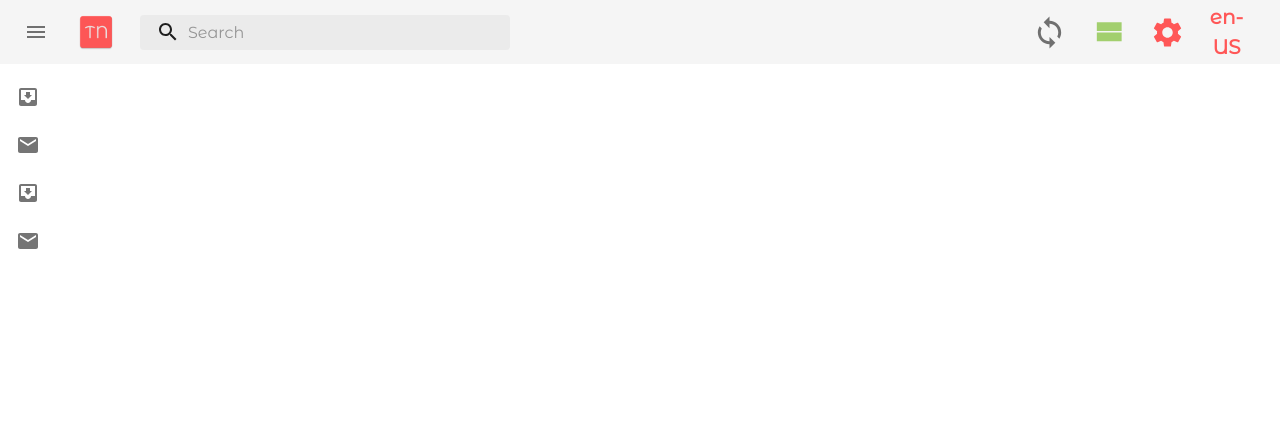
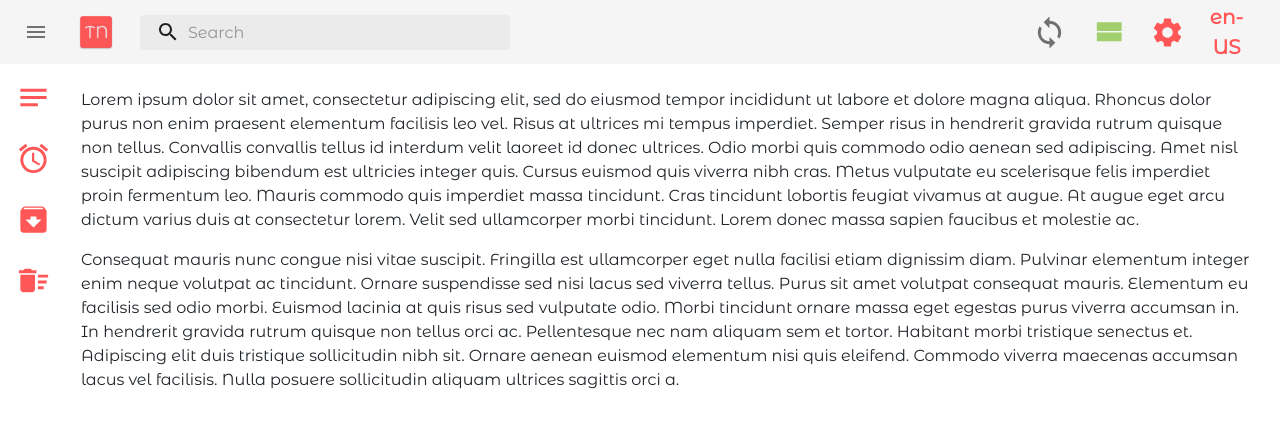
Before and after one commit to talatfarimaz/TakeNote, a React (Create React App) app in the folder frontend/: page / in a window 1280 px wide. Shown: the top 428 px of the page. Built offline with nearby package versions, Linux system fonts and the light colour scheme.

Commit message:
Note adding area created.

```diff
--- a/frontend/src/Components/AppContent.js
+++ b/frontend/src/Components/AppContent.js
@@ -1,15 +1,14 @@
 import React from "react";
-import {Grid} from "@material-ui/core";
 import LeftMenu from "./LeftMenu";
+import AppContentStyle from "../Styles/AppContentStyle";
+import AppDetailedContent from "./AppDetailedContent";
 
 export default function AppContent(props) {
+    const classes = AppContentStyle();
     return (
-        <Grid container>
-            <Grid item xs={1}>
-                <LeftMenu/>
-            </Grid>
-            <Grid item xs={11}>
-            </Grid>
-        </Grid>
+        <div className={classes.root}>
+            <LeftMenu/>
+            <AppDetailedContent/>
+        </div>
     );
 }
--- /dev/null
+++ b/frontend/src/Components/AppDetailedContent.js
@@ -0,0 +1,42 @@
+import React from "react";
+import clsx from "clsx";
+import Typography from "@material-ui/core/Typography";
+import AppDetailedContentStyle from "../Styles/AppDetailedContentStyle";
+import {useSelector} from "react-redux";
+
+export default function AppDetailedContent(props) {
+    const classes = AppDetailedContentStyle();
+    const leftMenuOpenState = useSelector(state => state.app.leftMenuOpenState);
+    return (
+        <main
+            className={clsx(classes.content, {
+                [classes.contentShift]: leftMenuOpenState,
+            })}
+        >
+            <Typography paragraph>
+                Lorem ipsum dolor sit amet, consectetur adipiscing elit, sed do eiusmod tempor incididunt
+                ut labore et dolore magna aliqua. Rhoncus dolor purus non enim praesent elementum
+                facilisis leo vel. Risus at ultrices mi tempus imperdiet. Semper risus in hendrerit
+                gravida rutrum quisque non tellus. Convallis convallis tellus id interdum velit laoreet id
+                donec ultrices. Odio morbi quis commodo odio aenean sed adipiscing. Amet nisl suscipit
+                adipiscing bibendum est ultricies integer quis. Cursus euismod quis viverra nibh cras.
+                Metus vulputate eu scelerisque felis imperdiet proin fermentum leo. Mauris commodo quis
+                imperdiet massa tincidunt. Cras tincidunt lobortis feugiat vivamus at augue. At augue eget
+                arcu dictum varius duis at consectetur lorem. Velit sed ullamcorper morbi tincidunt. Lorem
+                donec massa sapien faucibus et molestie ac.
+            </Typography>
+            <Typography paragraph>
+                Consequat mauris nunc congue nisi vitae suscipit. Fringilla est ullamcorper eget nulla
+                facilisi etiam dignissim diam. Pulvinar elementum integer enim neque volutpat ac
+                tincidunt. Ornare suspendisse sed nisi lacus sed viverra tellus. Purus sit amet volutpat
+                consequat mauris. Elementum eu facilisis sed odio morbi. Euismod lacinia at quis risus sed
+                vulputate odio. Morbi tincidunt ornare massa eget egestas purus viverra accumsan in. In
+                hendrerit gravida rutrum quisque non tellus orci ac. Pellentesque nec nam aliquam sem et
+                tortor. Habitant morbi tristique senectus et. Adipiscing elit duis tristique sollicitudin
+                nibh sit. Ornare aenean euismod elementum nisi quis eleifend. Commodo viverra maecenas
+                accumsan lacus vel facilisis. Nulla posuere sollicitudin aliquam ultrices sagittis orci a.
+            </Typography>
+        </main>
+    );
+
+}
--- a/frontend/src/Components/AppNavbar.js
+++ b/frontend/src/Components/AppNavbar.js
@@ -24,7 +24,6 @@ import TableChartIcon from '@material-ui/icons/TableChart';
 import SettingsIcon from '@material-ui/icons/Settings';
 import SyncIcon from '@material-ui/icons/Sync';
 import ViewStreamIcon from '@material-ui/icons/ViewStream';
-import TranslateIcon from '@material-ui/icons/Translate';
 
 
 function AppNavbar(props) {
--- a/frontend/src/Components/LeftMenu.js
+++ b/frontend/src/Components/LeftMenu.js
@@ -1,115 +1,21 @@
 import React from 'react';
 import clsx from 'clsx';
-import {makeStyles, useTheme} from '@material-ui/core/styles';
 import Drawer from '@material-ui/core/Drawer';
-import AppBar from '@material-ui/core/AppBar';
-import Toolbar from '@material-ui/core/Toolbar';
 import List from '@material-ui/core/List';
-import CssBaseline from '@material-ui/core/CssBaseline';
-import Typography from '@material-ui/core/Typography';
-import Divider from '@material-ui/core/Divider';
-import IconButton from '@material-ui/core/IconButton';
-import MenuIcon from '@material-ui/icons/Menu';
-import ChevronLeftIcon from '@material-ui/icons/ChevronLeft';
-import ChevronRightIcon from '@material-ui/icons/ChevronRight';
 import ListItem from '@material-ui/core/ListItem';
 import ListItemIcon from '@material-ui/core/ListItemIcon';
 import ListItemText from '@material-ui/core/ListItemText';
-import InboxIcon from '@material-ui/icons/MoveToInbox';
-import MailIcon from '@material-ui/icons/Mail';
-import DefaultTheme from "../Themes/DefaultTheme";
-import {Button} from "@material-ui/core";
-import {Container} from "reactstrap";
-import {Link} from "react-router-dom";
-import {connect, useSelector} from 'react-redux';
-import { useDispatch } from 'react-redux';
-
-
-const drawerWidth = 240;
-
-const useStyles = makeStyles((theme) => ({
-    root: {
-        display: 'flex',
-    },
-    appBar: {
-        zIndex: theme.zIndex.drawer + 1,
-        transition: theme.transitions.create(['width', 'margin'], {
-            easing: theme.transitions.easing.sharp,
-            duration: theme.transitions.duration.leavingScreen,
-        }),
-    },
-    appBarShift: {
-        marginLeft: drawerWidth,
-        width: `calc(100% - ${drawerWidth}px)`,
-        transition: theme.transitions.create(['width', 'margin'], {
-            easing: theme.transitions.easing.sharp,
-            duration: theme.transitions.duration.enteringScreen,
-        }),
-    },
-    menuButton: {
-        marginRight: 36,
-    },
-    hide: {
-        display: 'none',
-    },
-    drawer: {
-        width: drawerWidth,
-        flexShrink: 0,
-        whiteSpace: 'nowrap',
-
-    },
-    drawerOpen: {
-        width: drawerWidth,
-        transition: theme.transitions.create('width', {
-            easing: theme.transitions.easing.sharp,
-            duration: theme.transitions.duration.enteringScreen,
-        }),
-        borderRight: "unset",
-        backgroundColor: DefaultTheme.palette.secondary.contrastText,
-        [theme.breakpoints.up('sm')]: {
-            top: "64px"
-        },
-        [theme.breakpoints.only('xs')]: {
-            top: "56px"
-        },
-    },
-    drawerClose: {
-        transition: theme.transitions.create('width', {
-            easing: theme.transitions.easing.sharp,
-            duration: theme.transitions.duration.leavingScreen,
-        }),
-        borderRight: "unset",
-        overflowX: 'hidden',
-        width: theme.spacing(7) + 1,
-        [theme.breakpoints.up('sm')]: {
-            width: theme.spacing(9) + 1,
-        },
-        backgroundColor: DefaultTheme.palette.secondary.contrastText,
-        [theme.breakpoints.up('sm')]: {
-            top: "65px"
-        },
-        [theme.breakpoints.only('xs')]: {
-            top: "57px"
-        },
-    },
-    toolbar: {
-        display: 'flex',
-        alignItems: 'center',
-        justifyContent: 'flex-end',
-        padding: theme.spacing(0, 1),
-        // necessary for content to be below app bar
-        ...theme.mixins.toolbar,
-    },
-    content: {
-        flexGrow: 1,
-        padding: theme.spacing(3),
-    },
-}));
+import {useSelector} from 'react-redux';
+import {useTranslation} from "react-i18next";
+import NotesIcon from '@material-ui/icons/Notes';
+import AccessAlarmIcon from '@material-ui/icons/AccessAlarm';
+import ArchiveIcon from '@material-ui/icons/Archive';
+import DeleteSweepIcon from '@material-ui/icons/DeleteSweep';
+import LeftMenuStyle from "../Styles/LeftMenuStyle";
 
 export default function LeftMenu(props) {
-    const classes = useStyles();
-    const theme = useTheme();
-
+    const classes = LeftMenuStyle();
+    const {t} = useTranslation();
     const leftMenuOpenState = useSelector(state => state.app.leftMenuOpenState);
 
     return (
@@ -127,12 +33,22 @@ export default function LeftMenu(props) {
             }}
         >
             <List>
-                    {['Inbox', 'Starred', 'Send email', 'Drafts'].map((text, index) => (
-                        <ListItem button key={text}>
-                            <ListItemIcon>{index % 2 === 0 ? <InboxIcon/> : <MailIcon/>}</ListItemIcon>
-                            <ListItemText primary={text}/>
+                <ListItem button key={t('Notes')} className={classes.listItemIcon}>
+                    <ListItemIcon><NotesIcon color={"primary"} fontSize={"large"}/></ListItemIcon>
+                    <ListItemText primary={t('Notes')}/>
                 </ListItem>
-                    ))}
+                <ListItem button key={t('Reminders')} className={classes.listItemIcon}>
+                    <ListItemIcon><AccessAlarmIcon color={"primary"} fontSize={"large"}/></ListItemIcon>
+                    <ListItemText primary={t('Reminders')}/>
+                </ListItem>
+                <ListItem button key={t('Archive')} className={classes.listItemIcon}>
+                    <ListItemIcon><ArchiveIcon color={"primary"} fontSize={"large"}/></ListItemIcon>
+                    <ListItemText primary={t('Archive')}/>
+                </ListItem>
+                <ListItem button key={t('Rubbish')} className={classes.listItemIcon}>
+                    <ListItemIcon><DeleteSweepIcon color={"primary"} fontSize={"large"}/></ListItemIcon>
+                    <ListItemText primary={t('Rubbish')}/>
+                </ListItem>
             </List>
         </Drawer>
     );
--- /dev/null
+++ b/frontend/src/Styles/AppContentStyle.js
@@ -0,0 +1,9 @@
+import {makeStyles} from "@material-ui/core/styles";
+
+const AppContentStyle = makeStyles(theme => ({
+    root: {
+        display: 'flex',
+    },
+}))
+
+export default AppContentStyle;
--- /dev/null
+++ b/frontend/src/Styles/AppDetailedContentStyle.js
@@ -0,0 +1,28 @@
+import {makeStyles} from "@material-ui/core/styles";
+
+const AppDetailedContentStyle = makeStyles(theme => ({
+    content: {
+        flexGrow: 1,
+        padding: theme.spacing(3),
+        transition: theme.transitions.create('margin', {
+            easing: theme.transitions.easing.sharp,
+            duration: theme.transitions.duration.leavingScreen,
+        }),
+    },
+    contentShift: {
+        transition: theme.transitions.create('margin', {
+            easing: theme.transitions.easing.easeOut,
+            duration: theme.transitions.duration.enteringScreen,
+        }),
+        marginLeft: 0,
+    },
+    drawerHeader: {
+        display: 'flex',
+        alignItems: 'center',
+        padding: theme.spacing(0, 1),
+        ...theme.mixins.toolbar,
+        justifyContent: 'flex-end',
+    },
+}))
+
+export default AppDetailedContentStyle;
--- /dev/null
+++ b/frontend/src/Styles/LeftMenuStyle.js
@@ -0,0 +1,88 @@
+import {makeStyles} from "@material-ui/core/styles";
+import DefaultTheme from "../Themes/DefaultTheme";
+
+const drawerWidth = 240;
+const LeftMenuStyle = makeStyles(theme => ({
+    root: {
+        display: 'flex',
+    },
+    appBar: {
+        zIndex: theme.zIndex.drawer + 1,
+        transition: theme.transitions.create(['width', 'margin'], {
+            easing: theme.transitions.easing.sharp,
+            duration: theme.transitions.duration.leavingScreen,
+        }),
+    },
+    appBarShift: {
+        marginLeft: drawerWidth,
+        width: `calc(100% - ${drawerWidth}px)`,
+        transition: theme.transitions.create(['width', 'margin'], {
+            easing: theme.transitions.easing.sharp,
+            duration: theme.transitions.duration.enteringScreen,
+        }),
+    },
+    menuButton: {
+        marginRight: 36,
+    },
+    hide: {
+        display: 'none',
+    },
+    drawer: {
+        width: drawerWidth,
+        flexShrink: 0,
+        whiteSpace: 'nowrap',
+
+    },
+    drawerOpen: {
+        width: drawerWidth,
+        transition: theme.transitions.create('width', {
+            easing: theme.transitions.easing.sharp,
+            duration: theme.transitions.duration.enteringScreen,
+        }),
+        borderRight: "unset",
+        backgroundColor: DefaultTheme.palette.secondary.contrastText,
+        [theme.breakpoints.up('sm')]: {
+            top: "64px"
+        },
+        [theme.breakpoints.only('xs')]: {
+            top: "56px"
+        },
+    },
+    drawerClose: {
+        transition: theme.transitions.create('width', {
+            easing: theme.transitions.easing.sharp,
+            duration: theme.transitions.duration.leavingScreen,
+        }),
+        borderRight: "unset",
+        overflowX: 'hidden',
+        width: theme.spacing(7) + 1,
+        [theme.breakpoints.up('sm')]: {
+            width: theme.spacing(9) + 1,
+        },
+        backgroundColor: DefaultTheme.palette.secondary.contrastText,
+        [theme.breakpoints.up('sm')]: {
+            top: "64px"
+        },
+        [theme.breakpoints.only('xs')]: {
+            top: "57px"
+        },
+    },
+    toolbar: {
+        display: 'flex',
+        alignItems: 'center',
+        justifyContent: 'flex-end',
+        padding: theme.spacing(0, 1),
+        // necessary for content to be below app bar
+        ...theme.mixins.toolbar,
+    },
+    content: {
+        flexGrow: 1,
+        padding: theme.spacing(3),
+    },
+    listItemIcon: {
+        marginBlockEnd: "10px",
+        borderRadius: "0px 25px 25px 0px",
+    }
+}))
+
+export default LeftMenuStyle;
--- a/frontend/src/i18n/en/en.json
+++ b/frontend/src/i18n/en/en.json
@@ -1,5 +1,9 @@
 {
   "welcome": "Welcome",
   "search": "Search",
-  "searchShort": "Search"
+  "searchShort": "Search",
+  "Notes": "Notes",
+  "Reminders": "Reminders",
+  "Archive": "Archieves",
+  "Rubbish": "Deleted Notes"
 }
--- a/frontend/src/i18n/tr/tr.json
+++ b/frontend/src/i18n/tr/tr.json
@@ -1,5 +1,9 @@
 {
   "welcome": "Hoşgeldin",
   "search": "Arama yapın",
-  "searchShort": "Ara"
+  "searchShort": "Ara",
+  "Notes": "Notlar",
+  "Reminders": "Hatırlatmalar",
+  "Archive": "Arşivler",
+  "Rubbish": "Silinen Notlar"
 }
```
Lines whose indentation alone changed are shown as unchanged.
